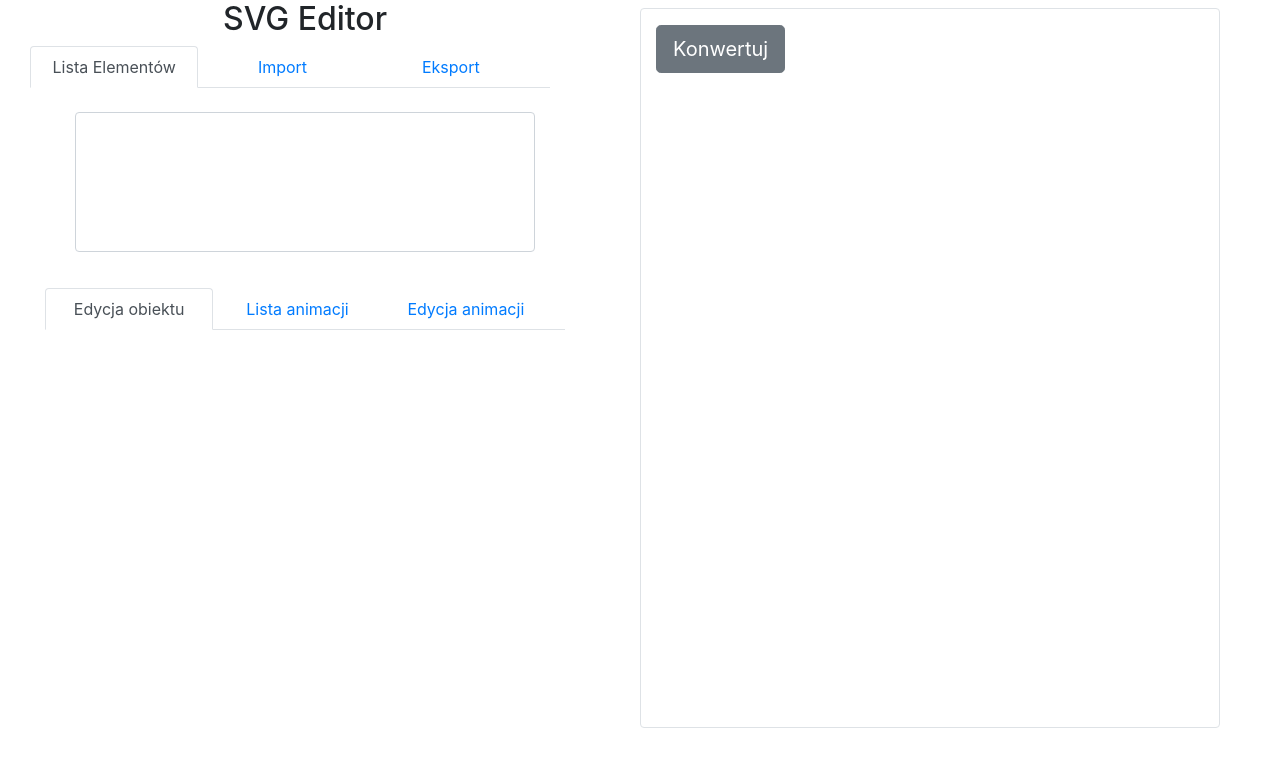
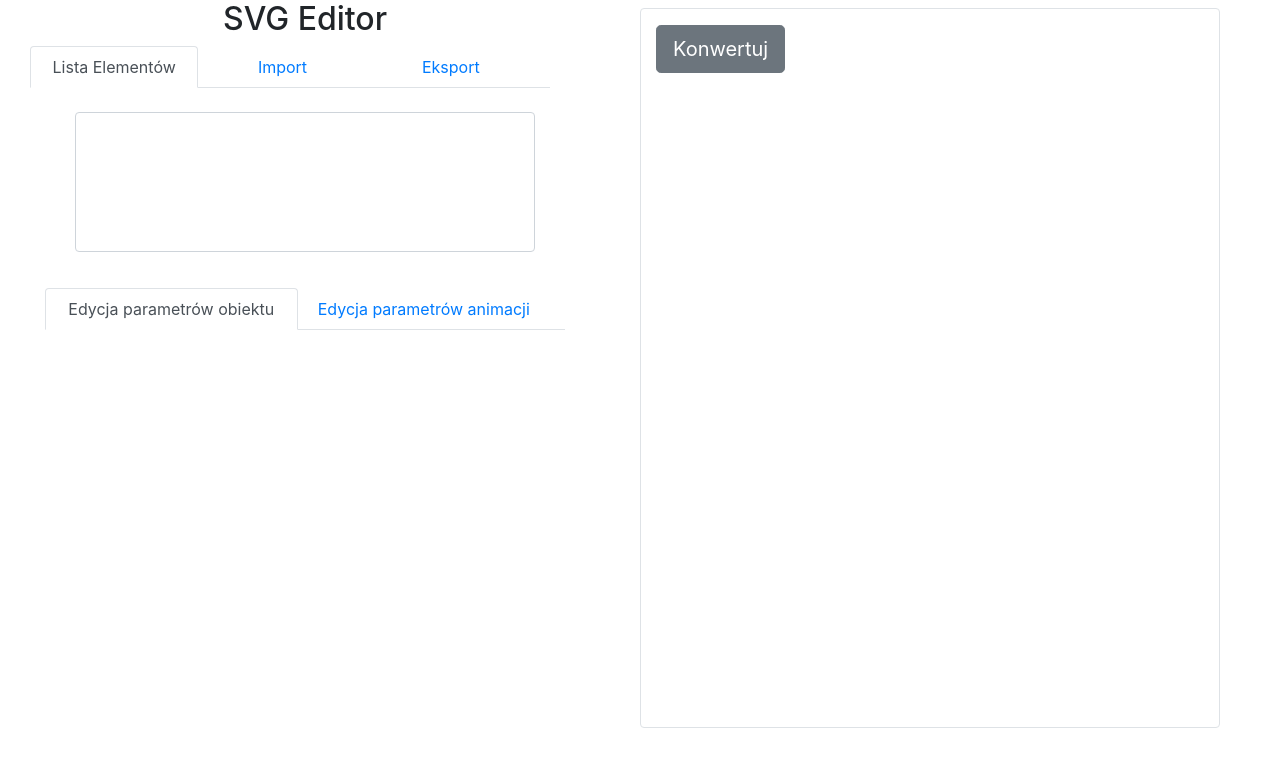
Before and after one commit to wasikm04/svg-animation-editor, a React (Create React App) app: page / in a window 1280 px wide. Shown: the top 766 px of the page. Built offline with nearby package versions, Linux system fonts and the light colour scheme.

Commit message:
Change 3 tabs to 2 edit parameters animation, and fill height of tab to 100%

```diff
--- a/src/EditionPanel.js
+++ b/src/EditionPanel.js
@@ -31,13 +31,17 @@ const inputStyle = {
 };
 
 const heightBox = {
-  maxHeight:'250px',
+  height: 'calc(100vh/2.2)',
   overflowY: 'scroll',
 };
 
 const width60 = {
   width: '55%',
   marginBottom: '15px'
+}
+
+const fillHeight = {
+  height: "calc(100vh/2.2)",
 }
 
 const title = {
@@ -388,13 +392,10 @@ OnSelectedAnimation(e) {
         <div height='calc(100vh/2)' className="container">
         <ul className="nav nav-tabs justify-content-center nav-justified nav-fill container row" role="tablist">
              <li className="nav-item">
-               <a className="nav-link   active" data-toggle="tab" href="#css">Edycja obiektu</a>
+               <a className="nav-link   active" data-toggle="tab" href="#css">Edycja parametrów obiektu</a>
              </li>
              <li className="nav-item">
-               <a className="nav-link" data-toggle="tab" href="#animations">Lista animacji</a>
-             </li>
-             <li className="nav-item">
-               <a className="nav-link" data-toggle="tab" href="#editanimations">Edycja animacji</a>
+               <a className="nav-link" data-toggle="tab" href="#animations">Edycja parametrów animacji</a>
              </li>
          </ul>
        <div style={heightBox} className=" tab-content container">
@@ -403,7 +404,7 @@ OnSelectedAnimation(e) {
           {editor}
           </div>
            </div>
-          <div id="animations" className="container tab-pane">
+          <div style={fillHeight} id="animations" className="container tab-pane">
         <div  className="col-12 row mt-2" >
               <div className="col-7">
                 <label className="mr-2">
@@ -422,11 +423,7 @@ OnSelectedAnimation(e) {
                 onChange={this.OnSelectedAnimation}>
                 {(this.props.selectedElement !== null) ? this.createList(this.props.selectedElement) : null}
          </select>
-        </div>
-        </div>
-        <div id="editanimations" className="container tab-pane">
-        <div  className="col-12">
-        {animation}
+         {animation}
         </div>
         </div>
         </div>
--- a/src/Editor.js
+++ b/src/Editor.js
@@ -1,11 +1,17 @@
 import React from 'react';
 import EditionPanel from "./EditionPanel.js"
 import ElementsList from "./ElementsList.js"
+
+const setHeight = {
+  height: "100%",
+  minHeight: "100%",
+};
+
 class Editor extends React.Component {
 
     render() {
       return (
-        <div  className="container">
+        <div style={setHeight} className="container">
           <ElementsList export={this.props.export} file={this.props.file} handleSelected={this.props.handleSelected} loadSVG = {this.props.loadSVG} handleElementCategory={this.props.handleElementCategory}/>
           <EditionPanel addAnimation={this.props.addAnimation} anim = {this.props.anim} handleselectedAnim={this.props.handleselectedAnim} selectedElement={this.props.selectedElement} handleChange = {this.props.handleChange} handleChangeAnimation = {this.props.handleChangeAnimation}/>
         </div>
```
